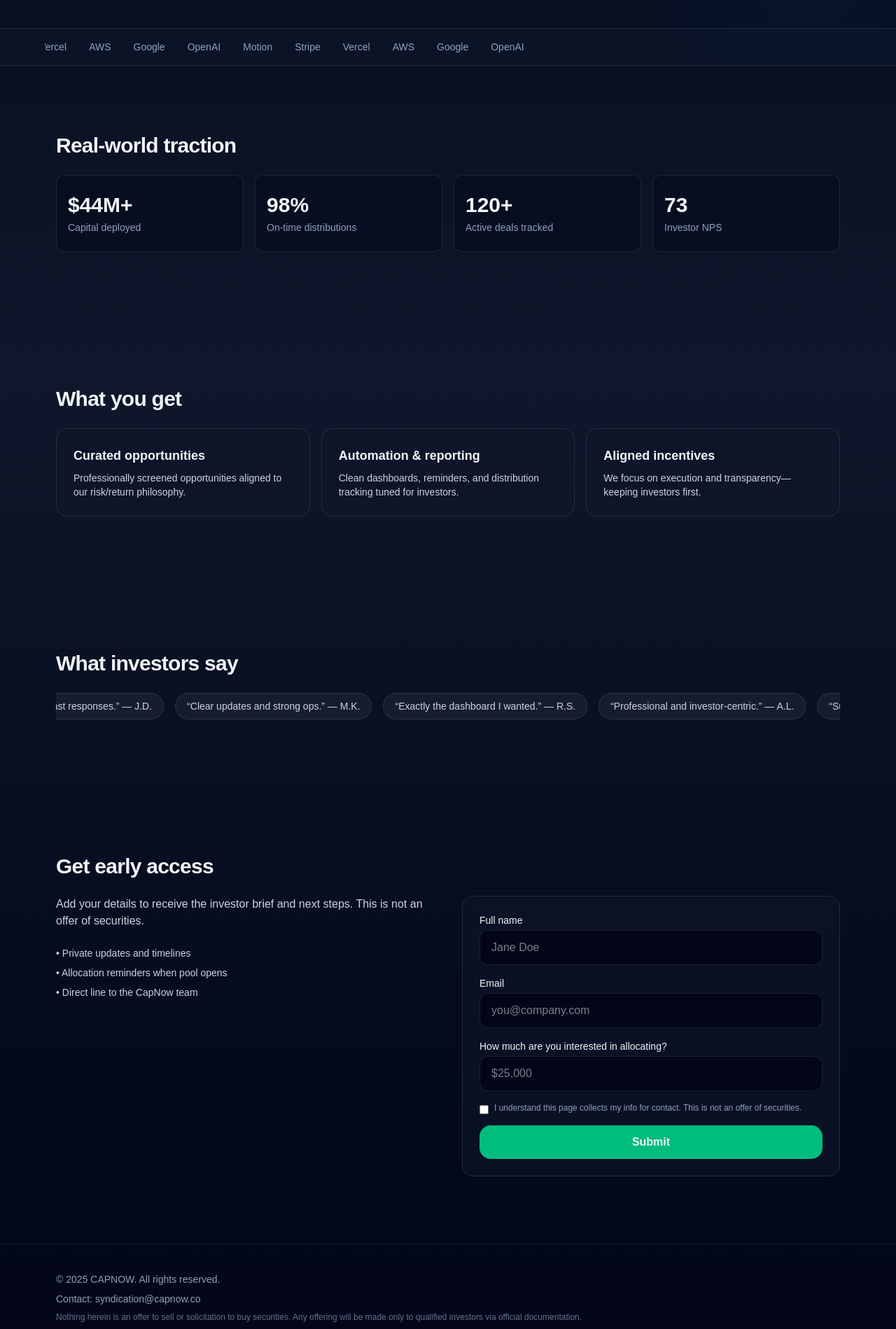
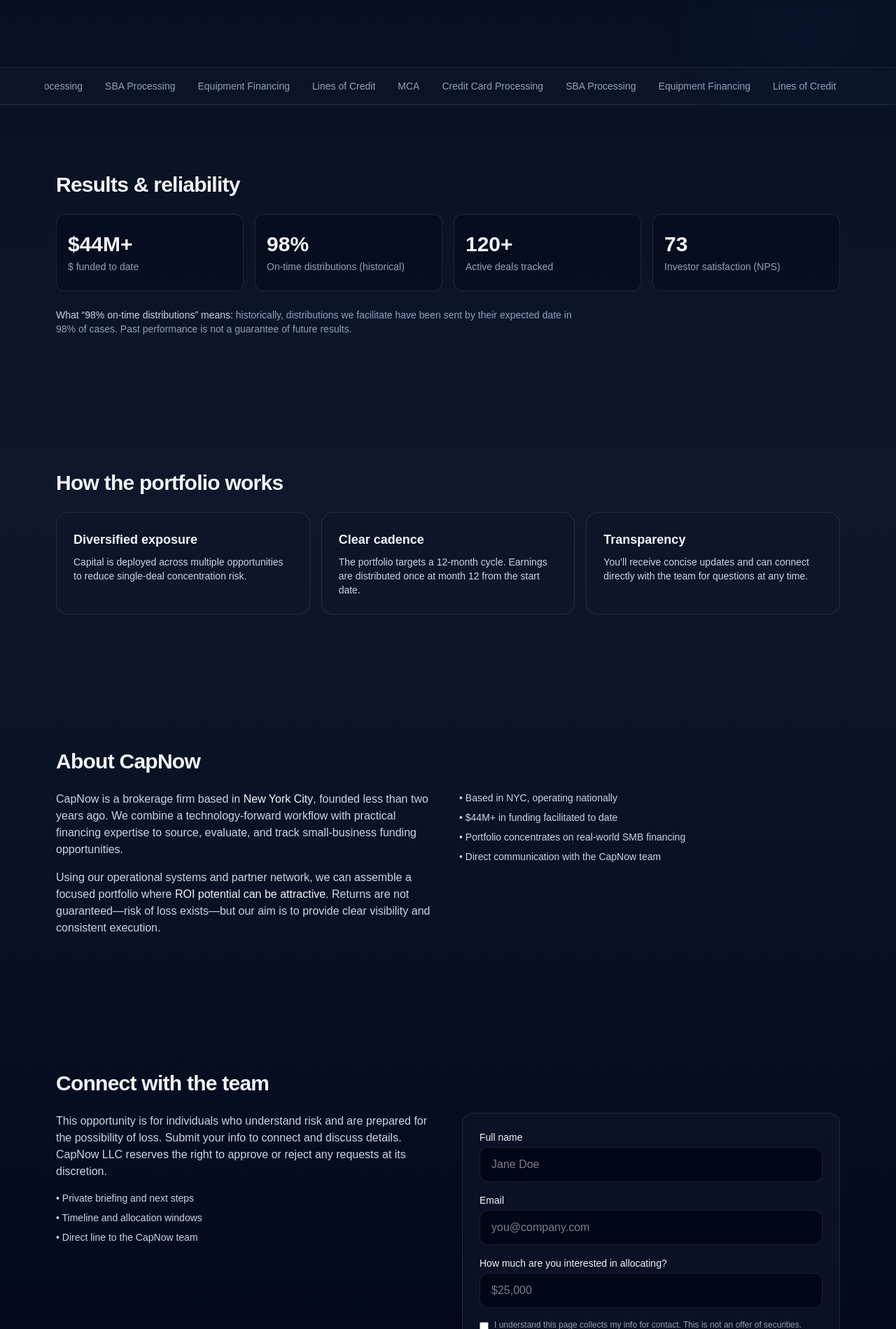
Before and after one commit to jacoking18/capnow-landing, a Next.js app: page / in a window 1280 px wide. Shown: the part 861-2760 px from the top of the page at 70% size. Built offline with nearby package versions, Linux system fonts and the light colour scheme.

Commit message:
update page.tsx with new CAPNOW info

```diff
--- a/app/page.tsx
+++ b/app/page.tsx
@@ -44,7 +44,7 @@
       } catch {}
     }
     load();
-    const id = setInterval(load, 60000); // refresh every 60s
+    const id = setInterval(load, 60000);
     return () => clearInterval(id);
   }, []);
 
@@ -68,16 +68,15 @@
         </div>
       </div>
 
-      {/* Track */}
+      {/* track */}
       <div className="mt-5 relative h-5 rounded-full bg-white/5 border border-white/10 overflow-hidden">
-        {/* Fill */}
         <motion.div
           initial={{ width: 0 }}
           animate={{ width: `${pct * 100}%` }}
           transition={{ type: "spring", stiffness: 140, damping: 20 }}
           className="absolute inset-y-0 left-0 bg-emerald-500/70"
         />
-        {/* Rocket */}
+        {/* rocket */}
         <motion.div
           initial={{ x: 0 }}
           animate={{ x: `calc(${pct * 100}% - 12px)` }}
@@ -87,7 +86,7 @@
           <div className="text-2xl">🚀</div>
         </motion.div>
 
-        {/* tick marks */}
+        {/* ticks */}
         <div className="absolute inset-0 pointer-events-none">
           {[0, 0.25, 0.5, 0.75, 1].map((p) => (
             <div
@@ -152,15 +151,10 @@
         <div className="mx-auto max-w-6xl px-4 py-3 flex items-center justify-between">
           <div className="font-semibold tracking-tight">CAPNOW</div>
           <nav className="hidden md:flex items-center gap-6 text-sm text-slate-300">
-            <a href="#why" className="hover:text-white">
-              Why CapNow
-            </a>
-            <a href="#kpis" className="hover:text-white">
-              Results
-            </a>
-            <a href="#interest" className="hover:text-white">
-              Invest
-            </a>
+            <a href="#why" className="hover:text-white">Why CapNow</a>
+            <a href="#kpis" className="hover:text-white">Results</a>
+            <a href="#about" className="hover:text-white">About</a>
+            <a href="#interest" className="hover:text-white">Invest</a>
           </nav>
           <a
             href="#interest"
@@ -196,8 +190,7 @@
             transition={{ duration: 0.7 }}
             className="text-4xl md:text-6xl font-semibold tracking-tight"
           >
-            Invest in Growth,<br className="hidden md:block" /> Powered by Real
-            Returns
+            Invest in Growth,<br className="hidden md:block" /> Powered by Real Returns
           </motion.h1>
 
           <motion.p
@@ -207,9 +200,8 @@
             transition={{ duration: 0.8, delay: 0.1 }}
             className="mt-4 text-lg md:text-xl text-slate-300 max-w-2xl"
           >
-            CapNow Portfolio 2025 — backed by{" "}
-            <span className="text-emerald-400 font-medium">$44M+</span> funded
-            to date.
+            CapNow Portfolio 2025 — backed by <span className="text-emerald-400 font-medium">$44M+</span> funded to date.<br />
+            Built for investors who understand risk and want diversified exposure to small-business finance.
           </motion.p>
 
           <motion.div
@@ -220,8 +212,8 @@
             className="mt-8 flex flex-wrap gap-3 text-sm text-slate-300"
           >
             <Badge>Target 1-Year Term</Badge>
-            <Badge>Compounded growth</Badge>
-            <Badge>Investor-first UX</Badge>
+            <Badge>Diversified allocations</Badge>
+            <Badge>Connect directly with the team</Badge>
           </motion.div>
 
           <div className="mt-10">
@@ -233,86 +225,85 @@
             </a>
           </div>
 
-          {/* Rocket progress */}
           <RocketProgress />
         </div>
 
-        {/* marquee */}
-        <Marquee />
+        {/* categories strip */}
+        <ProductStrip />
       </section>
 
       {/* KPIs */}
-      <Section id="kpis" title="Real-world traction">
+      <Section id="kpis" title="Results & reliability">
         <div className="grid grid-cols-2 md:grid-cols-4 gap-4">
-          <KPI label="Capital deployed" value={44} prefix="$" suffix="M+" />
-          <KPI label="On-time distributions" value={98} suffix="%" />
+          <KPI label="$ funded to date" value={44} prefix="$" suffix="M+" />
+          <KPI label="On-time distributions (historical)" value={98} suffix="%" />
           <KPI label="Active deals tracked" value={120} suffix="+" />
-          <KPI label="Investor NPS" value={73} />
+          <KPI label="Investor satisfaction (NPS)" value={73} />
+        </div>
+        <div className="mt-6 text-sm text-slate-400 max-w-3xl">
+          <p>
+            <span className="font-medium text-slate-300">What “98% on-time distributions” means:</span>{" "}
+            historically, distributions we facilitate have been sent by their expected date
+            in 98% of cases. Past performance is not a guarantee of future results.
+          </p>
         </div>
       </Section>
 
-      {/* WHY / value props */}
-      <Section id="why" title="What you get">
+      {/* WHY */}
+      <Section id="why" title="How the portfolio works">
         <div className="grid md:grid-cols-3 gap-4">
           <Card
-            title="Curated opportunities"
-            body="Professionally screened opportunities aligned to our risk/return philosophy."
+            title="Diversified exposure"
+            body="Capital is deployed across multiple opportunities to reduce single-deal concentration risk."
           />
           <Card
-            title="Automation & reporting"
-            body="Clean dashboards, reminders, and distribution tracking tuned for investors."
+            title="Clear cadence"
+            body="The portfolio targets a 12-month cycle. Earnings are distributed once at month 12 from the start date."
           />
           <Card
-            title="Aligned incentives"
-            body="We focus on execution and transparency—keeping investors first."
+            title="Transparency"
+            body="You’ll receive concise updates and can connect directly with the team for questions at any time."
           />
         </div>
       </Section>
 
-      {/* Testimonials (auto-scrolling strip) */}
-      <Section title="What investors say">
-        <div className="overflow-hidden">
-          <motion.div
-            initial={{ x: 0 }}
-            animate={{ x: ["0%", "-50%"] }}
-            transition={{ repeat: Infinity, duration: 18, ease: "linear" }}
-            className="flex gap-4 whitespace-nowrap"
-          >
-            {[
-              "“Super smooth process—fast responses.” — J.D.",
-              "“Clear updates and strong ops.” — M.K.",
-              "“Exactly the dashboard I wanted.” — R.S.",
-              "“Professional and investor-centric.” — A.L.",
-            ]
-              .concat([
-                "“Super smooth process—fast responses.” — J.D.",
-                "“Clear updates and strong ops.” — M.K.",
-                "“Exactly the dashboard I wanted.” — R.S.",
-                "“Professional and investor-centric.” — A.L.",
-              ])
-              .map((t, i) => (
-                <span
-                  key={i}
-                  className="rounded-full border border-white/10 bg-white/5 px-4 py-2 text-sm text-slate-300"
-                >
-                  {t}
-                </span>
-              ))}
-          </motion.div>
+      {/* ABOUT */}
+      <Section id="about" title="About CapNow">
+        <div className="grid md:grid-cols-2 gap-8 text-slate-300">
+          <div className="space-y-4">
+            <p>
+              CapNow is a brokerage firm based in <span className="text-slate-100 font-medium">New York City</span>,
+              founded less than two years ago. We combine a technology-forward workflow with
+              practical financing expertise to source, evaluate, and track small-business funding
+              opportunities.
+            </p>
+            <p>
+              Using our operational systems and partner network, we can assemble a focused portfolio
+              where <span className="text-slate-100 font-medium">ROI potential can be attractive</span>. Returns are not
+              guaranteed—risk of loss exists—but our aim is to provide clear visibility and consistent execution.
+            </p>
+          </div>
+          <ul className="space-y-2 text-sm">
+            <li>• Based in NYC, operating nationally</li>
+            <li>• $44M+ in funding facilitated to date</li>
+            <li>• Portfolio concentrates on real-world SMB financing</li>
+            <li>• Direct communication with the CapNow team</li>
+          </ul>
         </div>
       </Section>
 
       {/* FORM */}
-      <Section id="interest" title="Get early access">
+      <Section id="interest" title="Connect with the team">
         <div className="grid md:grid-cols-2 gap-10">
-          <div>
-            <p className="text-slate-300">
-              Add your details to receive the investor brief and next steps.
-              This is not an offer of securities.
+          <div className="text-slate-300 space-y-3">
+            <p>
+              This opportunity is for individuals who understand risk and are prepared for the possibility of loss.
+              Submit your info to connect and discuss details. CapNow LLC reserves the right to approve or reject
+              any requests at its discretion.
             </p>
-            <ul className="mt-6 space-y-2 text-slate-300 text-sm">
-              <li>• Private updates and timelines</li>
-              <li>• Allocation reminders when pool opens</li>
+            <ul className="mt-4 space-y-2 text-sm">
+              <li>• Private briefing and next steps</li>
+              <li>• Timeline and allocation windows</li>
               <li>• Direct line to the CapNow team</li>
             </ul>
           </div>
@@ -349,8 +340,7 @@
               <div className="flex items-start gap-2 text-xs text-slate-400">
                 <input type="checkbox" required className="mt-1" />
                 <span>
-                  I understand this page collects my info for contact. This is
-                  not an offer of securities.
+                  I understand this page collects my info for contact. This is not an offer of securities.
                 </span>
               </div>
 
@@ -374,13 +364,13 @@
 
       {/* FOOTER */}
       <footer className="border-t border-white/10">
-        <div className="mx-auto max-w-6xl px-4 py-10 text-sm text-slate-400">
-          <p>© {new Date().getFullYear()} CAPNOW. All rights reserved.</p>
-          <p className="mt-2">Contact: syndication@capnow.co</p>
-          <p className="mt-2 text-xs text-slate-500">
-            Nothing herein is an offer to sell or solicitation to buy securities.
-            Any offering will be made only to qualified investors via official
-            documentation.
+        <div className="mx-auto max-w-6xl px-4 py-10 text-sm text-slate-400 space-y-2">
+          <p>© {new Date().getFullYear()} CAPNOW LLC. All rights reserved. Based in New York, NY.</p>
+          <p>Contact: syndication@capnow.co</p>
+          <p className="text-xs text-slate-500">
+            Nothing herein is an offer to sell or solicitation to buy securities. Any potential offering
+            would be made only to qualified investors via official documentation. All investments involve risk,
+            including possible loss of principal. CapNow LLC reserves the right to approve or reject any requests.
           </p>
         </div>
       </footer>
@@ -388,7 +378,7 @@
   );
 }
 
-/* -------------------- tiny components -------------------- */
+/* ---------- tiny components ---------- */
 function Section({
   id,
   title,
@@ -480,17 +470,14 @@
   );
 }
 
-function FAQ({ q, a }: { q: string; a: string }) {
-  return (
-    <div className="rounded-xl border border-white/10 bg-slate-950/40 px-4 py-4">
-      <div className="font-medium">{q}</div>
-      <div className="text-slate-300 mt-1">{a}</div>
-    </div>
-  );
-}
-
-function Marquee() {
-  const logos = ["Motion", "Stripe", "Vercel", "AWS", "Google", "OpenAI"];
+function ProductStrip() {
+  const items = [
+    "MCA",
+    "Credit Card Processing",
+    "SBA Processing",
+    "Equipment Financing",
+    "Lines of Credit",
+  ];
   return (
     <div className="border-y border-white/10 bg-slate-900/40">
       <div className="mx-auto max-w-6xl px-4 py-4 overflow-hidden">
@@ -500,7 +487,7 @@
           transition={{ repeat: Infinity, duration: 20, ease: "linear" }}
           className="flex gap-8 text-slate-400 whitespace-nowrap"
         >
-          {logos.concat(logos).map((l, i) => (
+          {items.concat(items).map((l, i) => (
             <span key={i} className="text-sm">
               {l}
             </span>
```
